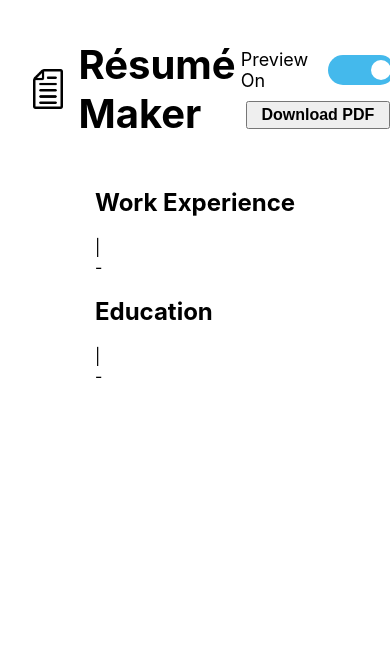
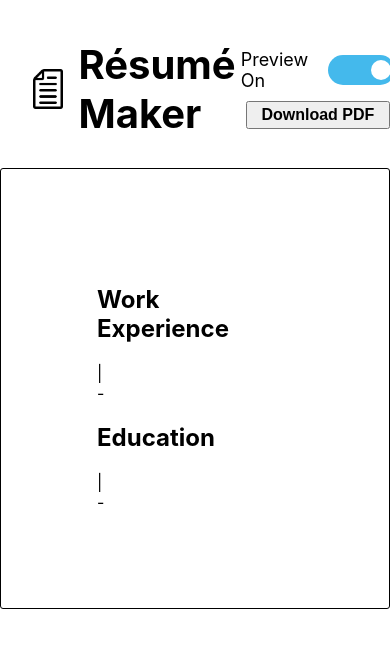
Before and after one commit to mpieciak18/cv-creator, a React (Create React App) app: page / in a window 390 px wide. Both pictures are taken after a click on the label "Toggle". Shown: the top 648 px of the page. Built offline with nearby package versions, Linux system fonts and the light colour scheme.

Commit message:
fix updatePersonal method for email & phone

```diff
--- a/src/App.js
+++ b/src/App.js
@@ -36,13 +36,14 @@ class App extends React.Component {
 
   updatePersonal = (e) => {
     const form = e.target.parentNode
+    console.log(form.children)
 
     this.setState({
       personal: {
         name: form.children[0].value,
         title: form.children[1].value,
-        phone: form.children[2].value,
-        email: form.children[3].value,
+        email: form.children[2].value,
+        phone: form.children[3].value,
         location: form.children[4].value,
         objective: form.children[5].value
       }
--- a/src/components/Preview.js
+++ b/src/components/Preview.js
@@ -1,4 +1,5 @@
 import React from 'react'
+import '../stylesheets/Preview.css'
 
 class Preview extends React.Component {
     constructor(props) {
@@ -58,7 +59,7 @@ class Preview extends React.Component {
                             <div className='eduProgram'>{edu.program}</div>
                             <div className='eduBlock-right'>
                                 <div className='eduUni'>{edu.uni} |</div>
-                                <div className='eduUni'>{edu.start} - {edu.end}</div>
+                                <div className='eduDates'>{edu.start} - {edu.end}</div>
                             </div>
                         </div>
                     )
--- /dev/null
+++ b/src/stylesheets/Preview.css
@@ -0,0 +1,7 @@
+#preview {
+    border-width: 1px;
+    border-style: solid;
+    border-color: black;
+    border-radius: 3px;
+    padding: 96px;
+}
```
